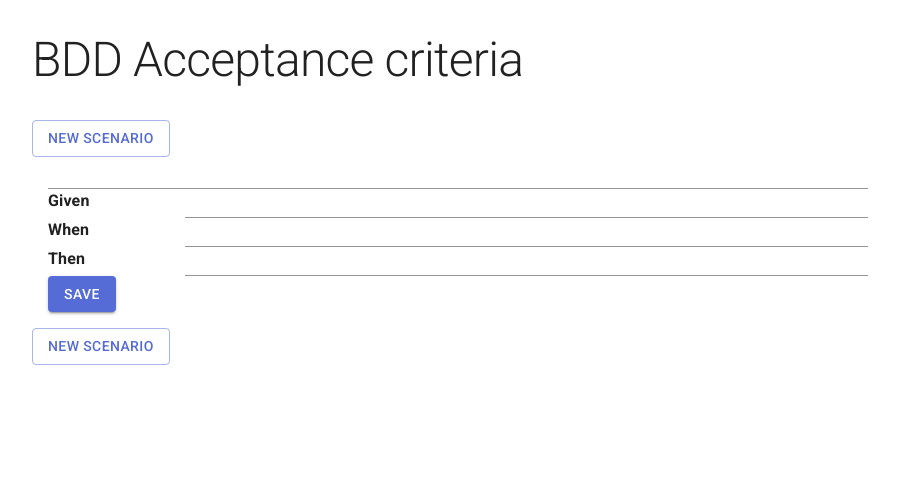
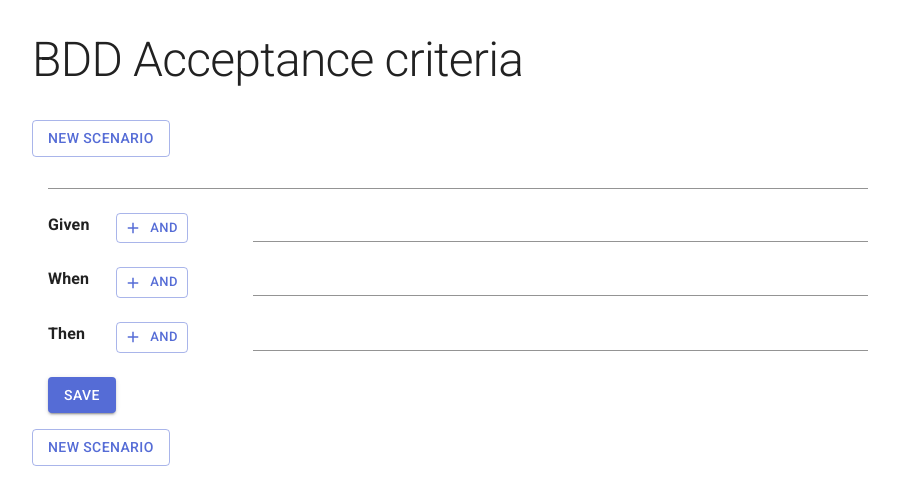
Before and after one commit to kbanach/bdd-acceptance-criteria, a React (Create React App) app: page / in a window 1280 px wide. Both pictures are taken after a click on the button "NEW SCENARIO". Shown: the top 504 px of the page, without its empty margins (182-1081 px from the left). Built offline with nearby package versions, Linux system fonts and the light colour scheme.

Commit message:
feat: add AND functionality

```diff
--- a/src/components/Scenario/BddLine/BddLine.tsx
+++ b/src/components/Scenario/BddLine/BddLine.tsx
@@ -1,25 +1,40 @@
 import { Box, Grid, TextField } from "@mui/material";
-import { ReactFragment } from "react";
+import { ReactElement, useEffect, useState } from "react";
 import theme from "../../../theme";
 import { Placeholder } from "../Placeholder";
 
-interface BddLineProps {
+export interface BddLineProps {
     title: string;
     content: string;
     placeholder?: string;
     isEdited?: boolean;
     onChange?: (newContent: string) => void
+    button?: ReactElement
 }
 
-export const BddLine = ({ isEdited = false, title, content, placeholder = '', onChange = () => { } }: BddLineProps) => {
+export const BddLine = ({ isEdited = false, title, content, placeholder = '', onChange = () => { }, button }: BddLineProps) => {
+
+    const [localValue, setLocalValue] = useState<BddLineProps['content']>(content);
+
+    useEffect(() => {
+        setLocalValue(content);
+    }, [content]);
+
     return (
         <Grid container>
-            <Grid item xs={2}><Box fontWeight={theme.typography.fontWeightBold}>{title}</Box></Grid>
-            <Grid item xs={10}>{
+        <Grid item xs={1}><Box fontWeight={theme.typography.fontWeightBold}>{title}</Box></Grid>
+            <Grid item xs={2}>{(isEdited && button) && (button)}</Grid>
+            <Grid item xs={9}>{
                 (isEdited === true) ? (
-                    <TextField size="small" variant="standard" value={content} onChange={(e) => onChange(e.target.value)} fullWidth />
+                    <TextField
+                        size="small"
+                        variant="standard"
+                        value={localValue}
+                        onBlur={() => onChange(localValue)}
+                        onChange={(e) => setLocalValue(e.target.value)}
+                        fullWidth />
                 ) :
-                    content ||  <Placeholder>{placeholder}</Placeholder>
+                    content || <Placeholder>{placeholder}</Placeholder>
             }</Grid>
         </Grid>
     );
--- /dev/null
+++ b/src/components/Scenario/BddLine/BddOptionalLine.tsx
@@ -0,0 +1,9 @@
+import { BddLine, BddLineProps } from "./BddLine";
+
+type BddOptionalLineProps = BddLineProps & {};
+
+export const BddOptionalLine = ({ ...props }: BddOptionalLineProps) => {
+    return (
+        <BddLine {...props} />
+    );
+}
--- a/src/components/Scenario/Scenario.scss
+++ b/src/components/Scenario/Scenario.scss
@@ -3,14 +3,14 @@
     padding: 0 1rem 1rem;
     border-radius: 0.2rem;
 
-    &__delete-button {
+    &__hover-buttons {
         position: absolute;
         bottom: 1rem;
         right: 0.5rem;
         display: none;
     }
 
-    &:hover &__delete-button {
+    &:hover &__hover-buttons {
         display: block;
     }
 
--- a/src/components/Scenario/Scenario.tsx
+++ b/src/components/Scenario/Scenario.tsx
@@ -14,7 +14,8 @@ export const Scenario = ({ id }: ScenarioProps) => {
     const dispatch = useDispatch();
     const startEdit = () => dispatch(update({ id, isEdited: true }));
     const finishEdit = () => dispatch(update({ id, isEdited: false }));
-    const removeScenario = () => dispatch(remove( id ));
+    const removeScenario = () => dispatch(remove(id));
+    const copyAsJira = () => console.log('IMPLEMENT ME');
 
     if (scenario === null) {
         return <Box>No such scenario found.</Box>
@@ -27,7 +28,8 @@ export const Scenario = ({ id }: ScenarioProps) => {
             <ScenarioEditMode id={id} onClick={startEdit} />
             {(isEdited === true) && <Button variant="contained" onClick={finishEdit}>Save</Button>}
 
-            <div className="scenario__delete-button">
+            <div className="scenario__hover-buttons">
+                <Button variant="outlined" color="primary" onClick={copyAsJira}>Copy as JIRA</Button>
                 <Button variant="contained" color="error" onClick={removeScenario}>Delete</Button>
             </div>
         </div>
--- a/src/components/Scenario/ScenarioEditMode.tsx
+++ b/src/components/Scenario/ScenarioEditMode.tsx
@@ -1,9 +1,12 @@
-import { Box, TextField, Typography } from "@mui/material";
+import { Box, Button, TextField, Typography } from "@mui/material";
+import AddIcon from '@mui/icons-material/Add';
+import DeleteIcon from '@mui/icons-material/Delete';
 import { useAppDispatch, useAppSelector } from "../../hooks";
 import theme from "../../theme";
 import { BddLine } from "./BddLine";
+import { BddOptionalLine } from "./BddLine/BddOptionalLine";
 import { Placeholder } from "./Placeholder";
-import { IScenario, selectById, update } from "./scenariosSlice";
+import { addAnd, IScenario, removeAnd, selectById, update, updateAnd } from "./scenariosSlice";
 
 interface ScenarioEditModeProps {
     id: IScenario['id'];
@@ -16,12 +19,27 @@ export const ScenarioEditMode = ({ id, onClick = () => { } }: ScenarioEditModePr
         title,
         isEdited,
         given,
+        givenAnds,
         when,
+        whenAnds,
         then,
+        thenAnds,
     } = useAppSelector((state) => selectById(state, id));
     const dispatch = useAppDispatch();
 
-    const updateScenario = (payload: Partial<IScenario>) => dispatch(update({ id, ...payload }))
+    const updateScenario = (payload: Partial<IScenario>) => dispatch(update({ id, ...payload }));
+
+    const addGivenAnd = () => dispatch(addAnd({ id, type: 'givenAnds', value: '' }));
+    const addWhenAnd = () => dispatch(addAnd({ id, type: 'whenAnds', value: '' }));
+    const addThenAnd = () => dispatch(addAnd({ id, type: 'thenAnds', value: '' }));
+
+    const updateGivenAnd = (idxToUpdate: number, value: string) => dispatch(updateAnd({ id, type: 'givenAnds', andIdx: idxToUpdate, value }));
+    const updateWhenAnd = (idxToUpdate: number, value: string) => dispatch(updateAnd({ id, type: 'whenAnds', andIdx: idxToUpdate, value }));
+    const updateThenAnd = (idxToUpdate: number, value: string) => dispatch(updateAnd({ id, type: 'thenAnds', andIdx: idxToUpdate, value }));
+
+    const removeGivenAndOnIndex = (idxToRemove: number) => dispatch(removeAnd({ id, type: 'givenAnds', andIdx: idxToRemove }));
+    const removeWhenAndOnIndex = (idxToRemove: number) => dispatch(removeAnd({ id, type: 'whenAnds', andIdx: idxToRemove }));
+    const removeThenAndOnIndex = (idxToRemove: number) => dispatch(removeAnd({ id, type: 'thenAnds', andIdx: idxToRemove }));
 
     return (
         <Box onClick={onClick}>
@@ -30,24 +48,125 @@ export const ScenarioEditMode = ({ id, onClick = () => { } }: ScenarioEditModePr
             ) : (
                 <Typography sx={{ fontSize: theme.typography.h2 }} variant='h2'>{title || <Placeholder>no title</Placeholder>}</Typography>
             )}
+
+{(isEdited) && (<><br /><br /></>)}
+
             <BddLine
                 isEdited={isEdited}
                 onChange={(newGiven) => updateScenario({ given: newGiven })}
                 title="Given"
                 content={given}
-                placeholder="some state" />
+                placeholder="some state"
+                button={
+                    <Button
+                        size="small"
+                        onClick={addGivenAnd}
+                        variant="outlined"
+                        startIcon={<AddIcon />}>
+                        And
+                    </Button>
+                }
+            />
+            {givenAnds.map((and, idx) => (
+                <BddOptionalLine
+                    key={`given-and-${and}-${idx}`}
+                    isEdited={isEdited}
+                    onChange={(newGiven) => updateGivenAnd(idx, newGiven)}
+                    title="And"
+                    content={and}
+                    placeholder="and for given"
+                    button={
+                        <Button
+                            size="small"
+                            onClick={() => removeGivenAndOnIndex(idx)}
+                            variant="outlined"
+                            startIcon={<DeleteIcon />}>
+                            Remove
+                        </Button>
+                    }
+                />
+            ))}
+
+{(isEdited) && (<br />)}
+
             <BddLine
                 isEdited={isEdited}
                 onChange={(newWhen) => updateScenario({ when: newWhen })}
                 title="When"
                 content={when}
-                placeholder="some event" />
+                placeholder="some event"
+                button={
+                    <Button
+                        size="small"
+                        onClick={addWhenAnd}
+                        variant="outlined"
+                        startIcon={<AddIcon />}>
+                        And
+                    </Button>
+                }
+            />
+
+            {whenAnds.map((and, idx) => (
+                <BddOptionalLine
+                    key={`when-and-${and}-${idx}`}
+                    isEdited={isEdited}
+                    onChange={(newWhen) => updateWhenAnd(idx, newWhen)}
+                    title="And"
+                    content={and}
+                    placeholder="and for when"
+                    button={
+                        <Button
+                            size="small"
+                            onClick={() => removeWhenAndOnIndex(idx)}
+                            variant="outlined"
+                            startIcon={<DeleteIcon />}>
+                            Remove
+                        </Button>
+                    }
+                />
+            ))}
+
+{(isEdited) && (<br />)}
+
             <BddLine
                 isEdited={isEdited}
                 onChange={(newThen) => updateScenario({ then: newThen })}
                 title="Then"
                 content={then}
-                placeholder="expected result" />
+                placeholder="expected result"
+                button={
+                    <Button
+                        size="small"
+                        onClick={addThenAnd}
+                        variant="outlined"
+                        startIcon={<AddIcon />}>
+                        And
+                    </Button>
+                }
+            />
+
+            {thenAnds.map((and, idx) => (
+                <BddOptionalLine
+                    key={`then-and-${and}-${idx}`}
+                    isEdited={isEdited}
+                    onChange={(newThen) => updateThenAnd(idx, newThen)}
+                    title="And"
+                    content={and}
+                    placeholder="and for then"
+                    button={
+                        <Button
+                            size="small"
+                            onClick={() => removeThenAndOnIndex(idx)}
+                            variant="outlined"
+                            startIcon={<DeleteIcon />}>
+                            Remove
+                        </Button>
+                    }
+                />
+            ))}
+
+{(isEdited) && (<br />)}
+
         </Box>
     );
 }
```
Also changed, not shown: src/components/Scenario/scenariosSlice.ts (+19 -2 lines), src/components/Scenario/BddLine/BddLine.css (added).
